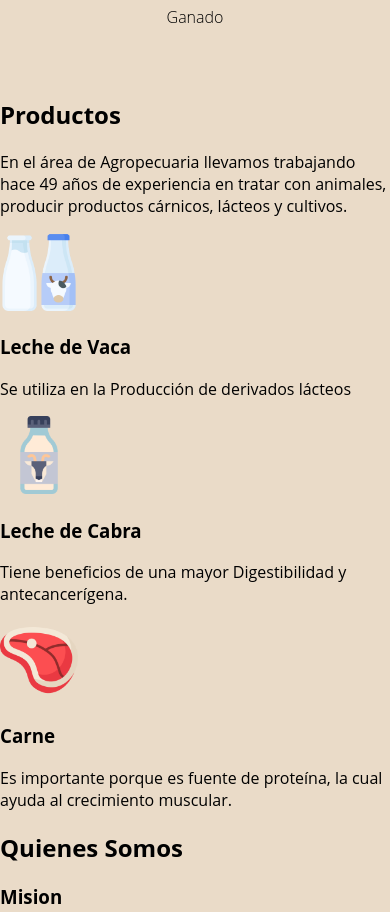
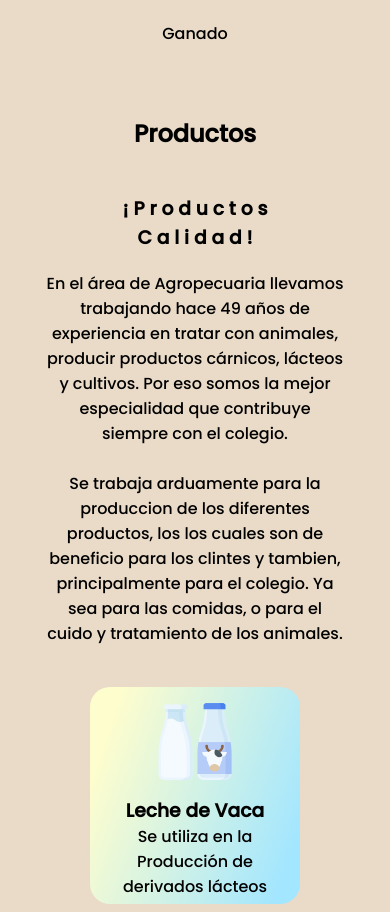
Before and after one commit to Axelito10Campos/PaginaKeilyn.github.io, a plain HTML site: page index.html in a window 390 px wide. Shown: the part 1345-2257 px from the top of the page. Drawn offline with Linux system fonts and the light colour scheme; a web font is replaced by a local one.

Commit message:
cambios al producto

```diff
--- a/css/estilos.css
+++ b/css/estilos.css
@@ -1,5 +1,6 @@
-@import url('https://fonts.googleapis.com/css2?family=Courgette&family=Gluten:wght@100;300;500&display=swap');body {
-    font-family: 'Open Sans', sans-serif;
+@import url('https://fonts.googleapis.com/css2?family=Courgette&family=Gluten:wght@100;300;500&family=Poppins:wght@200;500&display=swap');
+body {
+    font-family: 'Poppins', sans-serif;
     font-size: 16px;
     background-color: #EADBC8;
     margin: 0px;
@@ -77,7 +78,6 @@ header {
 .Contenedor-TipAnimales{
     text-align: center;
     padding-top: 50px;
-
 }
 .Contenedor-TipAnimales h1{
     position: relative;
@@ -92,6 +92,77 @@ header {
 }
 .Contenedor-TipAnimales .tipos-animales h3{
     font-size: medium;
-    font-weight: 300;
+    font-weight: 500;
     margin-bottom:50px ;
 }
+/* -----------------------------PRODUCTOS----------------------------- */
+.Contenedor-Productos{
+    text-align: center;
+
+}
+.Contenedor-Productos .productos-descrip{
+    font-weight: l;
+    background-repeat: no-repeat;
+    display: flex;
+    justify-content: space-evenly;
+    margin: 100px 0px 35px 0px;
+
+}
+.Contenedor-Productos .productos-descrip .imagen{
+    position: relative;
+    bottom: 80px;
+}
+.Contenedor-Productos .productos-descrip .descrip{
+    text-align: justify;
+    width: 500px;
+}
+.Contenedor-Productos .productos-LLC{
+    display: flex;
+    flex-wrap: wrap;
+    justify-content: space-around;
+    padding-bottom: 50px;
+
+}
+.Contenedor-Productos .productos-LLC #listado{
+    background-image: linear-gradient( 109.6deg,  rgba(254,253,205,1) 11.2%, rgba(163,230,255,1) 91.1% );    border-radius: 20px;
+    margin: 15px;
+}
+.Contenedor-Productos .productos-LLC #listado img{
+    margin-bottom: -10px;
+    margin-top: 15px;
+}
+.Contenedor-Productos .productos-LLC #listado h3{
+    font-weight:bold;
+}
+.Contenedor-Productos .productos-LLC #listado p{
+    font-weight: 400;
+    width: 200px;
+    margin: 5px;
+    margin-top: -20px;
+}
+@media screen and (max-width:1000px) {
+    .Contenedor-Productos .productos-descrip{
+        display: flex;
+        flex-direction: column;
+        align-items: center;
+        margin-bottom: 10px;
+    }
+    .Contenedor-Productos .productos-descrip .imagen{
+        bottom: 0px;
+
+    }
+    .Contenedor-Productos .productos-descrip .descrip{
+        text-align: center;
+        margin: 15px;
+    }
+}
+@media screen and (max-width:520px) {
+    .Contenedor-Productos .productos-descrip .imagen img{
+        display: none;
+    }
+    .Contenedor-Productos .productos-descrip .descrip{
+        position: relative;
+        margin: -75px 0px -0px 0px;
+        width: 300px;
+    }
+}
--- a/index.html
+++ b/index.html
@@ -47,28 +47,44 @@
 
     <section class="Contenedor-Productos">
         <h1>Productos</h1>
+        <div class="productos">
             <div class="productos-descrip">
+                <div class="imagen">
+                    <img src="./recursos/fotos/Productos/descripcion.svg" alt="descripcion" width="400px">
+                </div>
+                <div class="descrip">
+                    <h3>¡ P r o d u c t o s  <br> C a l i d a d !</h3>
                     <p> En el área de Agropecuaria llevamos trabajando hace 49 años de experiencia
                         en tratar con animales, producir productos cárnicos, lácteos y cultivos.
+                        Por eso somos la mejor especialidad que contribuye siempre con el colegio.
+                        <br> <br>
+                        Se trabaja arduamente para la produccion de los diferentes productos, los
+                        los cuales son de beneficio para los clintes y tambien, principalmente
+                        para el colegio. Ya sea para las comidas, o para el cuido y tratamiento de
+                        los animales.
                     </p>
                 </div>
+
+            </div>
             <div class="productos-LLC">
-            <div class="leche-vaca">
+                <div class="leche-vaca" id="listado">
                    <img src="./Recursos/fotos/Productos/leche-vaca.png" alt="leche vava" width="78px">
                    <h3>Leche de Vaca</h3>
                    <p>Se utiliza en la Producción de derivados lácteos</p>
                 </div>
-            <div class="leche-cabra">
+                <div class="leche-cabra" id="listado">
                     <img src="./recursos/fotos/Productos/leche-cabra.png" alt="leche vava" width="78px">
                     <h3>Leche de Cabra</h3>
                     <p>Tiene beneficios de una mayor Digestibilidad y antecancerígena.</p>
                 </div>
-            <div class="carne">
+                <div class="carne" id="listado">
                     <img src="./recursos/fotos/Productos/carne.png" alt="leche vava" width="78px">
                     <h3>Carne</h3>
                     <p>Es importante porque es fuente de proteína, la cual ayuda al crecimiento muscular.</p>
                 </div>
             </div>
+        </div>
+
     </section>
 
     <section class="Contenedor-Quienes_Somos">
```
Also changed, not shown: Recursos/fotos/Productos/descripcion.svg (added). Lines whose indentation alone changed are shown as unchanged.
